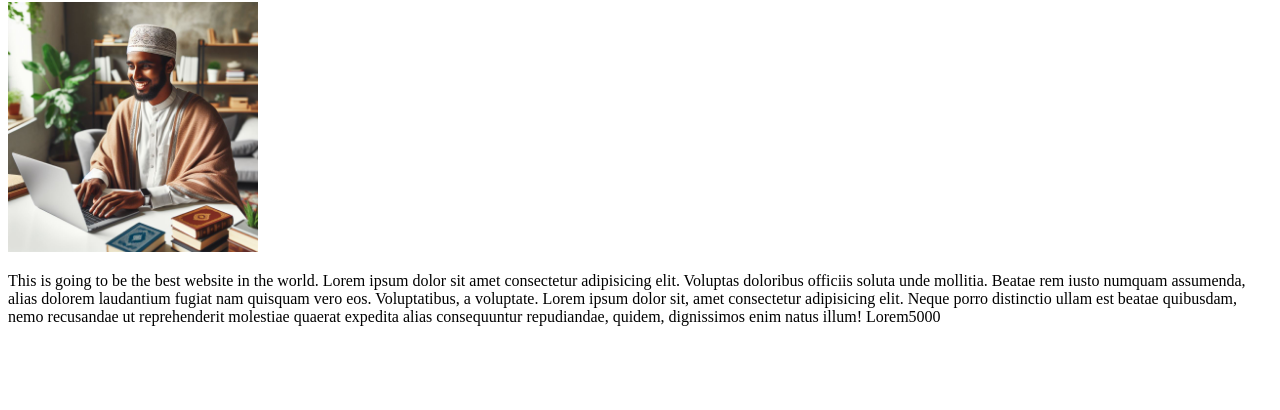
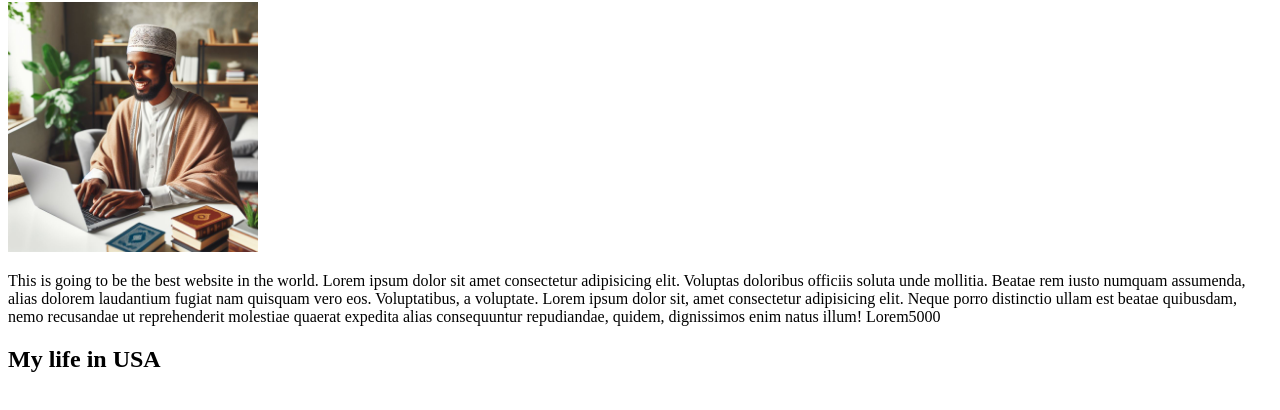
Before and after one commit to crash340/html, a plain HTML site: page index.html in a window 1280 px wide. Shown: the part 78-488 px from the top of the page. Drawn offline with Linux system fonts and the light colour scheme.

Commit message:
added h2 element

```diff
--- a/index.html
+++ b/index.html
@@ -12,5 +12,6 @@
         Lorem ipsum dolor sit amet consectetur adipisicing elit. Voluptas doloribus officiis soluta unde mollitia. Beatae rem iusto numquam assumenda, alias dolorem laudantium fugiat nam quisquam vero eos. Voluptatibus, a voluptate. Lorem ipsum dolor sit, amet consectetur adipisicing elit. Neque porro distinctio ullam est beatae quibusdam, nemo recusandae ut reprehenderit molestiae quaerat expedita alias consequuntur repudiandae, quidem, dignissimos enim natus illum!
     Lorem5000
     </p>
+    <h2> My life in USA</h2>
 </body>
 </html>
```
